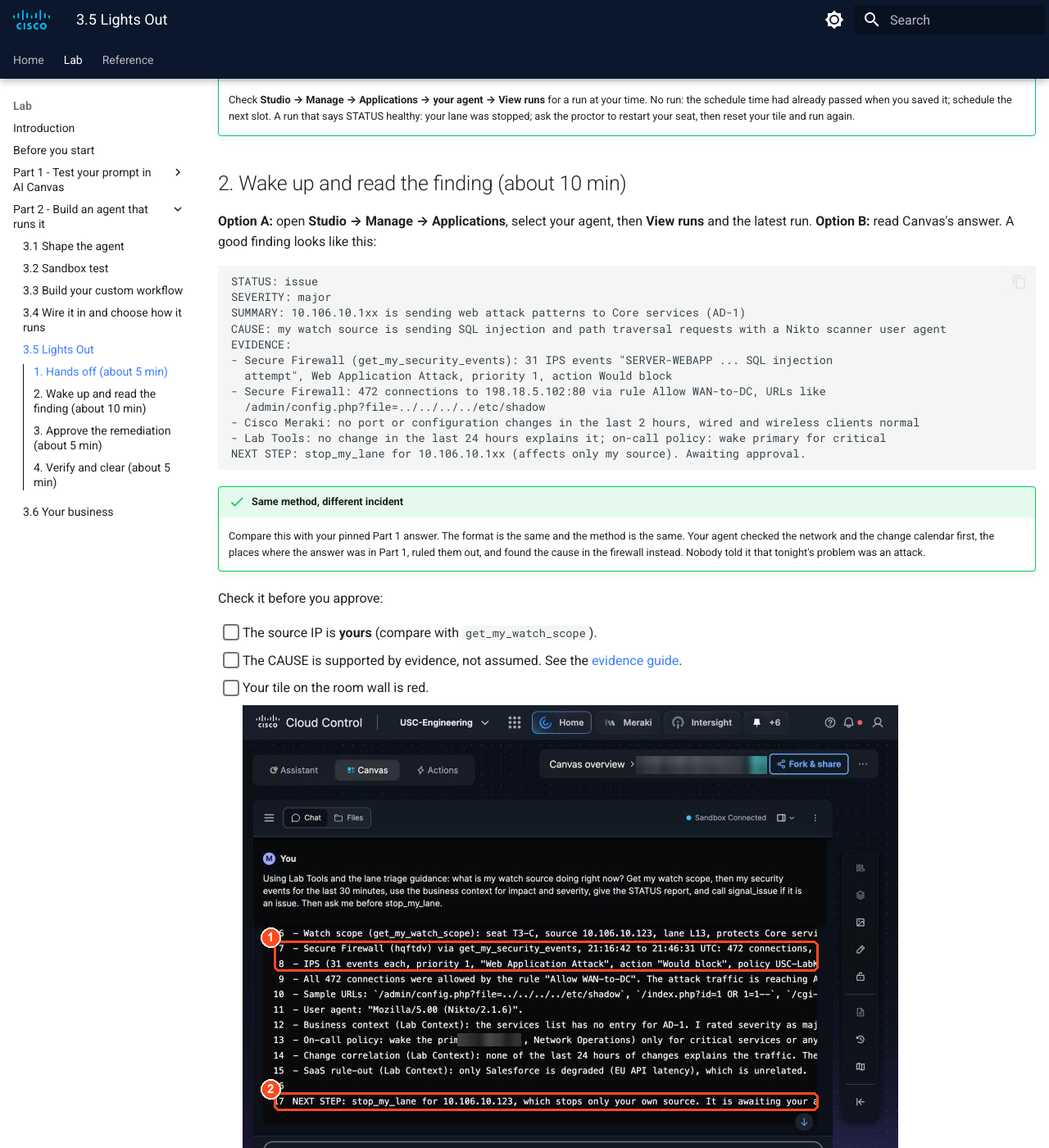
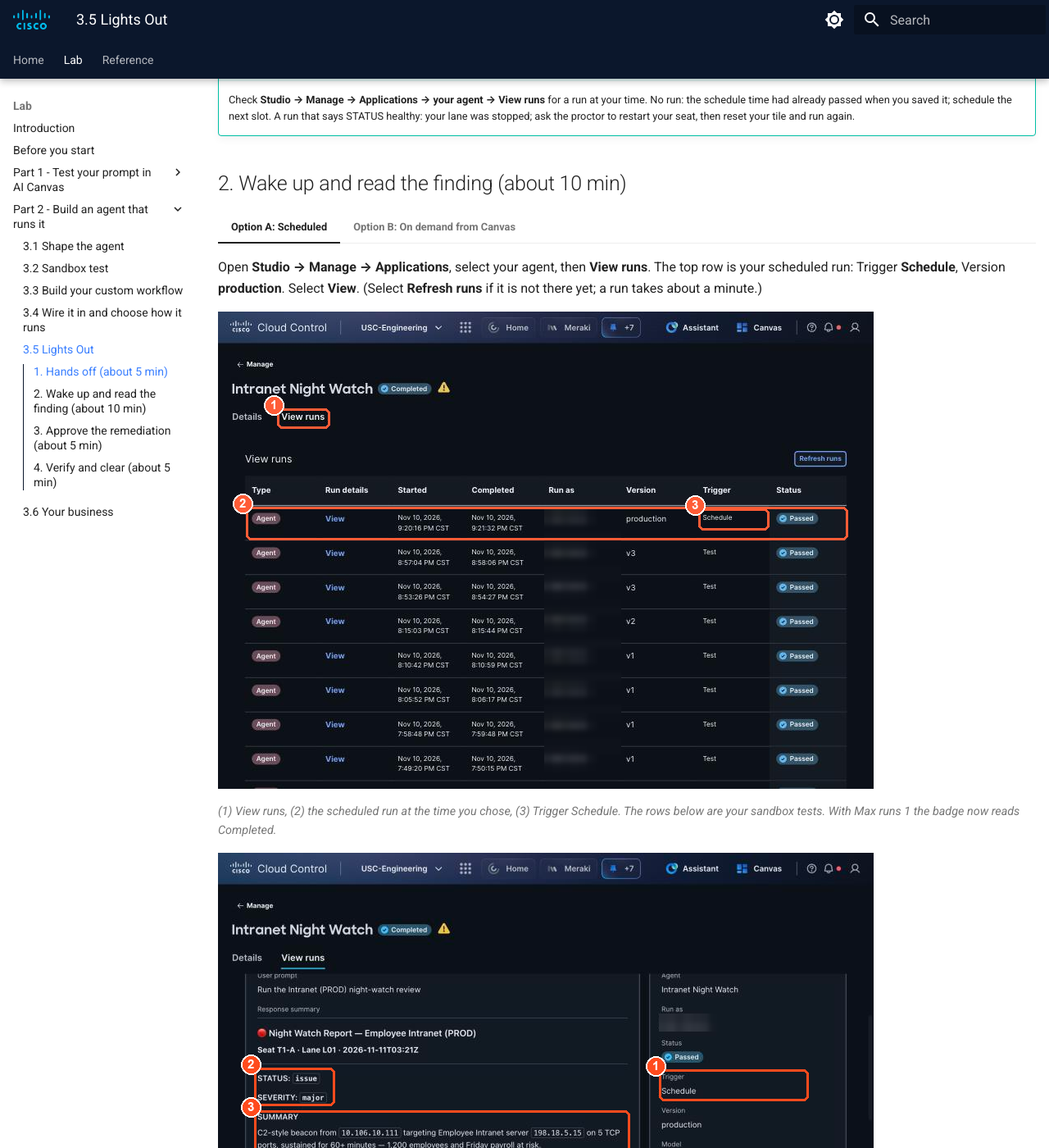
Before and after one commit to mokuma56/cloud-control-agent-lab-guide, an MkDocs documentation site: the page built from docs/part2/3-5-lights-out.md, in a window 1280 px wide and 1400 px high, scrolled down 1171 px. Shown: the whole window at 82% size. Built offline with MkDocs 1.6.1 and Material for MkDocs 9.7.7, drawn with Linux system fonts in a browser that asks for light colours; some of the changed text lies outside the part shown.

Commit message:
3.4/3.5: scheduled agent, View runs and run detail screenshots
Co-Authored-By: Claude Opus 5.5 <noreply@anthropic.com>

````diff
--- a/docs/part2/3-5-lights-out.md
+++ b/docs/part2/3-5-lights-out.md
@@ -33,8 +33,25 @@ Watch your tile on the room wall. It turns **red** with your agent's summary whe
 
 ## 2. Wake up and read the finding (about 10 min)
 
-**Option A:** open **Studio → Manage → Applications**, select your agent, then **View runs** and the
-latest run. **Option B:** read Canvas's answer. A good finding looks like this:
+=== "Option A: Scheduled"
+
+    Open **Studio → Manage → Applications**, select your agent, then **View runs**. The top row is your
+    scheduled run: Trigger **Schedule**, Version **production**. Select **View**. (Select **Refresh runs**
+    if it is not there yet; a run takes about a minute.)
+
+    ![26b-view-runs](../img/26b-view-runs.png){ loading=lazy }
+
+    *(1) View runs, (2) the scheduled run at the time you chose, (3) Trigger Schedule. The rows below are your sandbox tests. With Max runs 1 the badge now reads Completed.*
+
+    ![26c-run-detail](../img/26c-run-detail.png){ loading=lazy }
+
+    *A real scheduled run for seat T1-A: (1) started by the schedule, nobody typed anything, (2) STATUS issue and SEVERITY, (3) the activity it found. Scroll down for EVIDENCE and NEXT STEP.*
+
+=== "Option B: On demand from Canvas"
+
+    Read Canvas's answer in your board.
+
+A good finding looks like this (this one is from a web attack seat; yours names your own seat's activity):
 
 ```text
 STATUS: issue
````
Also changed, not shown: docs/part2/3-4-wire-schedule.md (+5 -2 lines), docs/img/26a-scheduled.png (added), docs/img/26b-view-runs.png (added), docs/img/26c-run-detail.png (added).
